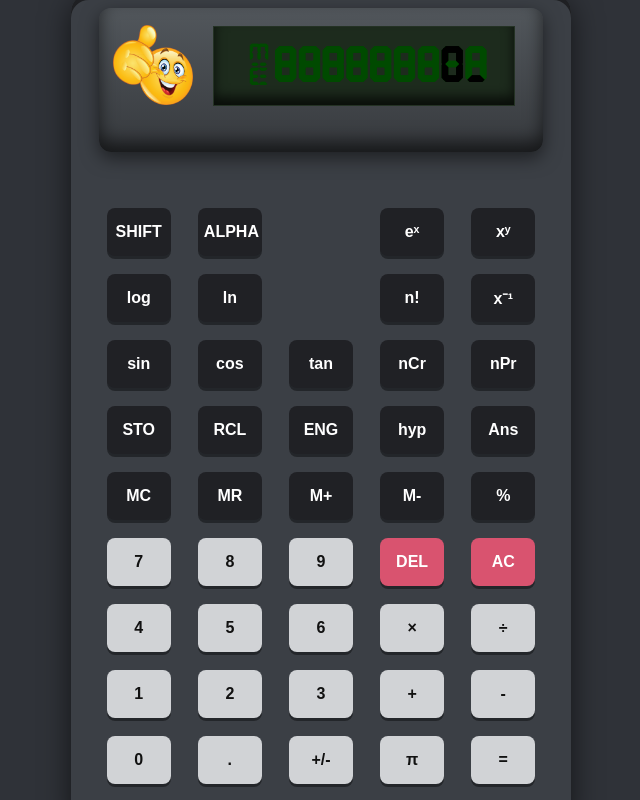
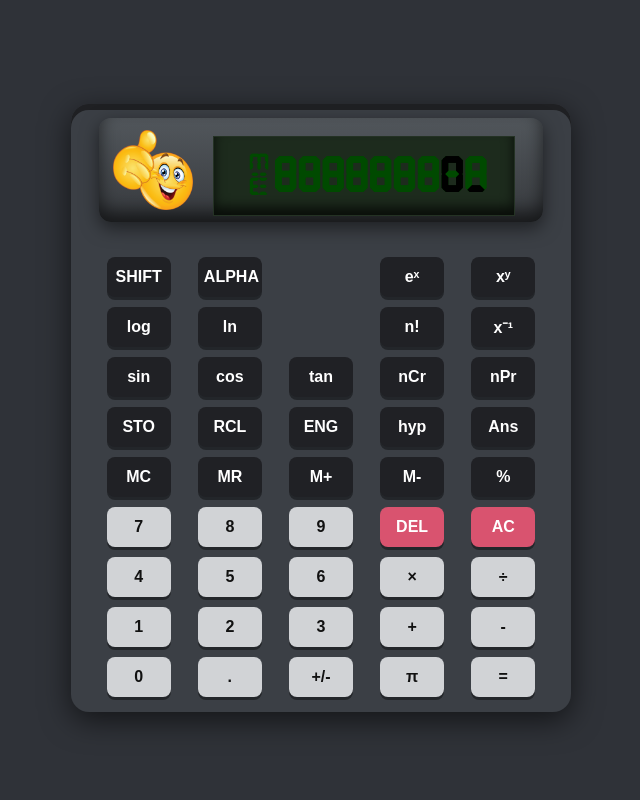
Before and after one commit to IsaqueAF/Calculadora_TN_82MS, a website: page index.html in a window 1280 px wide. Shown: the whole page, without its empty margins (327-967 px from the left). Drawn offline with Linux system fonts and the light colour scheme.

Commit message:
Update dimensions for main content and buttons
Adjusted dimensions for main content and buttons to improve layout.

```diff
--- a/src/styles/style.css
+++ b/src/styles/style.css
@@ -19,7 +19,7 @@ main {
 
 .main__content {
     position: fixed;
-    width: 500px; height: 800px; /* increased to fit display and all buttons */
+    width: 500px; height: 580px; /* increased to fit display and all buttons */
     display: flex;
     justify-content: center;
     align-items: center;
@@ -54,7 +54,6 @@ main {
     position: relative;
     width: 5em; height: 5em;
     margin-right: 21em;
-    margin-bottom: 30px;
 }
 
 .calculate__result__display__ghost {
@@ -126,15 +125,14 @@ main {
     background-color: transparent;
     display: grid;
     grid-template-columns: repeat(5, 1fr);
-    grid-auto-rows: 56px;
+    grid-auto-rows: 40px;
     gap: 10px 12px;
     justify-items: center;
     align-items: center;
     padding: 12px;
 }
 
-.button__content .button { width: 64px; height: 48px; }
-button { position: relative; width: 64px; height: 48px; border-style: none; border-radius: 8px; font-weight: 600; font-size: 1em; font-family: Arial, sans-serif; margin: 6px; box-shadow: 0 3px 0 rgba(0,0,0,0.4); cursor: pointer; }
+button { position: relative; width: 64px; height: 40px; border-style: none; border-radius: 8px; font-weight: 600; font-size: 1em; font-family: Arial, sans-serif; margin: 6px; box-shadow: 0 3px 0 rgba(0,0,0,0.4); cursor: pointer; }
 button:active { transform: translateY(2px); box-shadow: 0 1px 0 rgba(0,0,0,0.4); }
 .red { background-color: #d9536f; color: white; }
 .black { background-color: #202125; color: #fff; }
```
